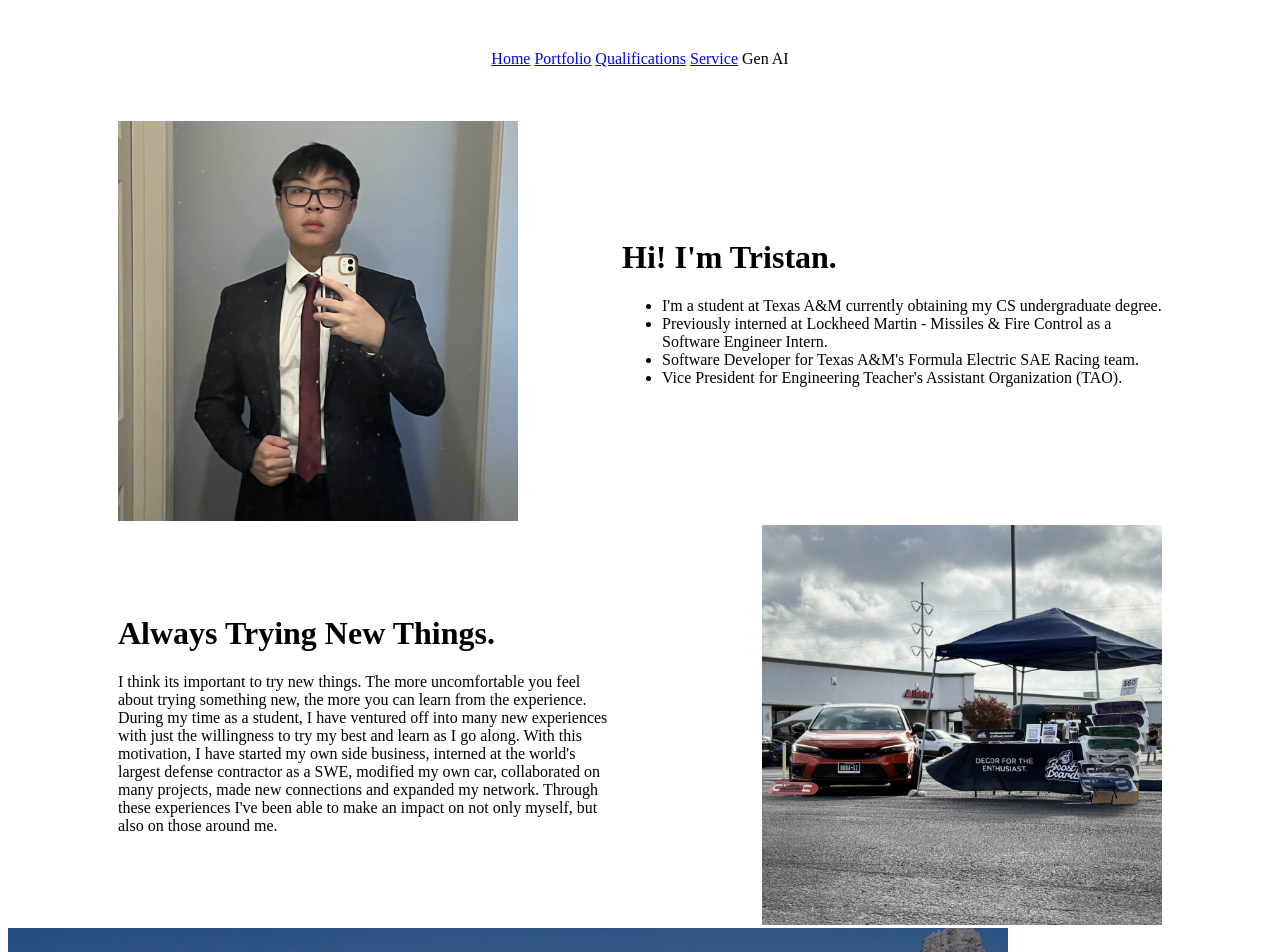
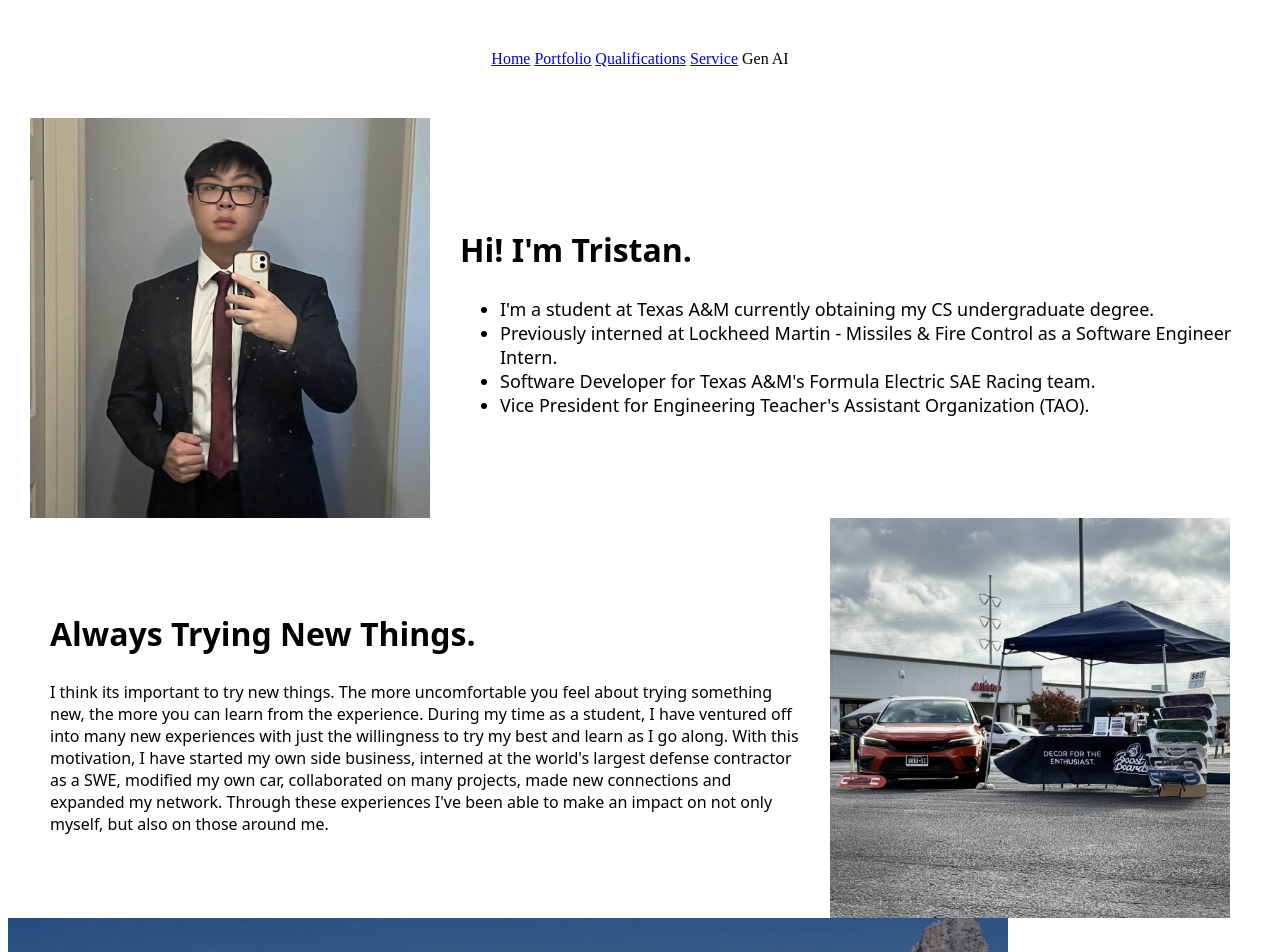
Before and after one commit to CSCE331-Fall2025-900-911/project1-tristanaujong, a plain HTML site: page index.html in a window 1280 px wide. Shown: the top 952 px of the page. Drawn offline with Linux system fonts and the light colour scheme.

Commit message:
added css to home page

```diff
--- a/index.html
+++ b/index.html
@@ -9,20 +9,21 @@
 
 <body>
 
-<nav style="margin: 50px">
+<section>
+  <nav class="nav">
     <a href="index.html">Home</a>
     <a href="portfolio.html">Portfolio</a>
     <a href="qualifications.html">Qualifications</a>
     <a href="service.html">Service</a>
     <a>Gen AI</a>
   </nav>
+</section>
 
-<table style="margin: auto">
-  <tr>
-    <td>
-      <img src="images/suit.jpg" width="400px">
-    </td>
-    <td>
+<section class="home">
+  <div>
+    <img src="images/suit.jpg">
+  </div>
+  <div>
     <h1>Hi! I'm Tristan.</h1>
       <ul>
         <li>
@@ -39,11 +40,11 @@
           Vice President for Engineering Teacher's Assistant Organization (TAO).
         </li>
       </ul>
-    </td>
-  </tr>
+  </div>
+</section>
 
-  <tr>
-    <td>
+<section class="home">
+  <div>
     <h1>Always Trying New Things.</h1>
       <p>
         I think its important to try new things. The more uncomfortable you feel about trying
@@ -55,12 +56,11 @@
         experiences I've been able to make an impact on not only myself, but also on those around me.
 
       </p>
-    </td>
-    <td style="text-align: right;">
-      <img src="images/boostboardstand.jpg" width="400px">
-    </td>
-  </tr>
-</table>
+  </div>
+  <div>
+    <img src="images/boostboardstand.jpg" >
+  </div>
+</section>
 
 <div style="position: relative; display: inline-block;">
   <img src="images/aura.jpg" width="1000px">
--- a/styles.css
+++ b/styles.css
@@ -2,10 +2,31 @@ nav {
   text-align: center;
 }
 
-p {
-  max-width: 500px;
+.home {
+  display: flex;
+  justify-content: center;
+  align-items: center;
+  gap: 30px;
+  font-family: system-ui, -apple-system, BlinkMacSystemFont, 'Segoe UI', Roboto, Oxygen, Ubuntu, Cantarell, 'Open Sans', 'Helvetica Neue', sans-serif;
 }
 
-ul {
-  max-width: 500px;
+.home img {
+  width: 400px
 }
+
+.home p {
+  max-width: 750px;
+}
+
+.home ul {
+  max-width: 750px;
+  font-size: large;
+}
+
+.home h1 {
+  font-size: xx-large;
+}
+
+.nav {
+  margin: 50px;
+}
```
Lines whose indentation alone changed are shown as unchanged.
